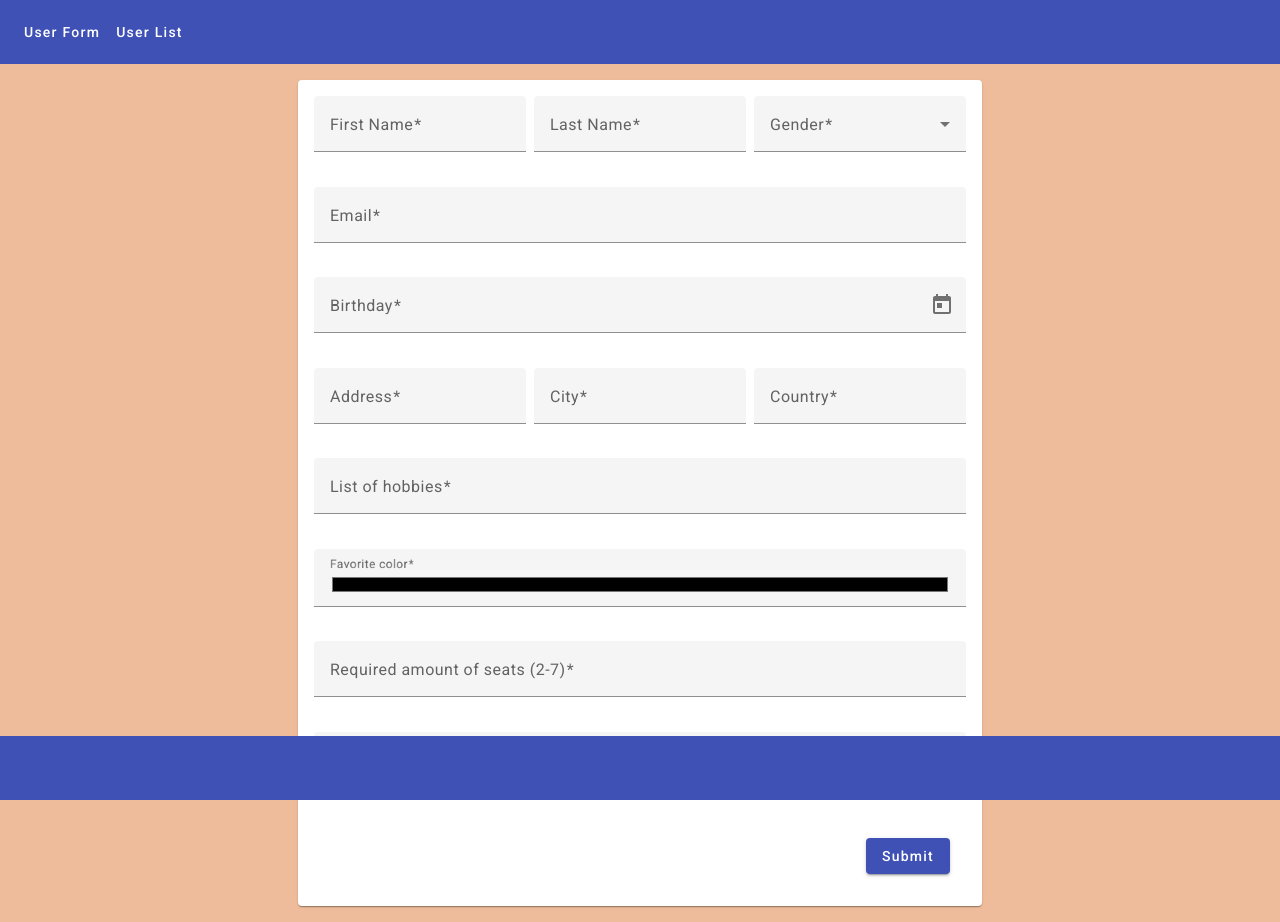
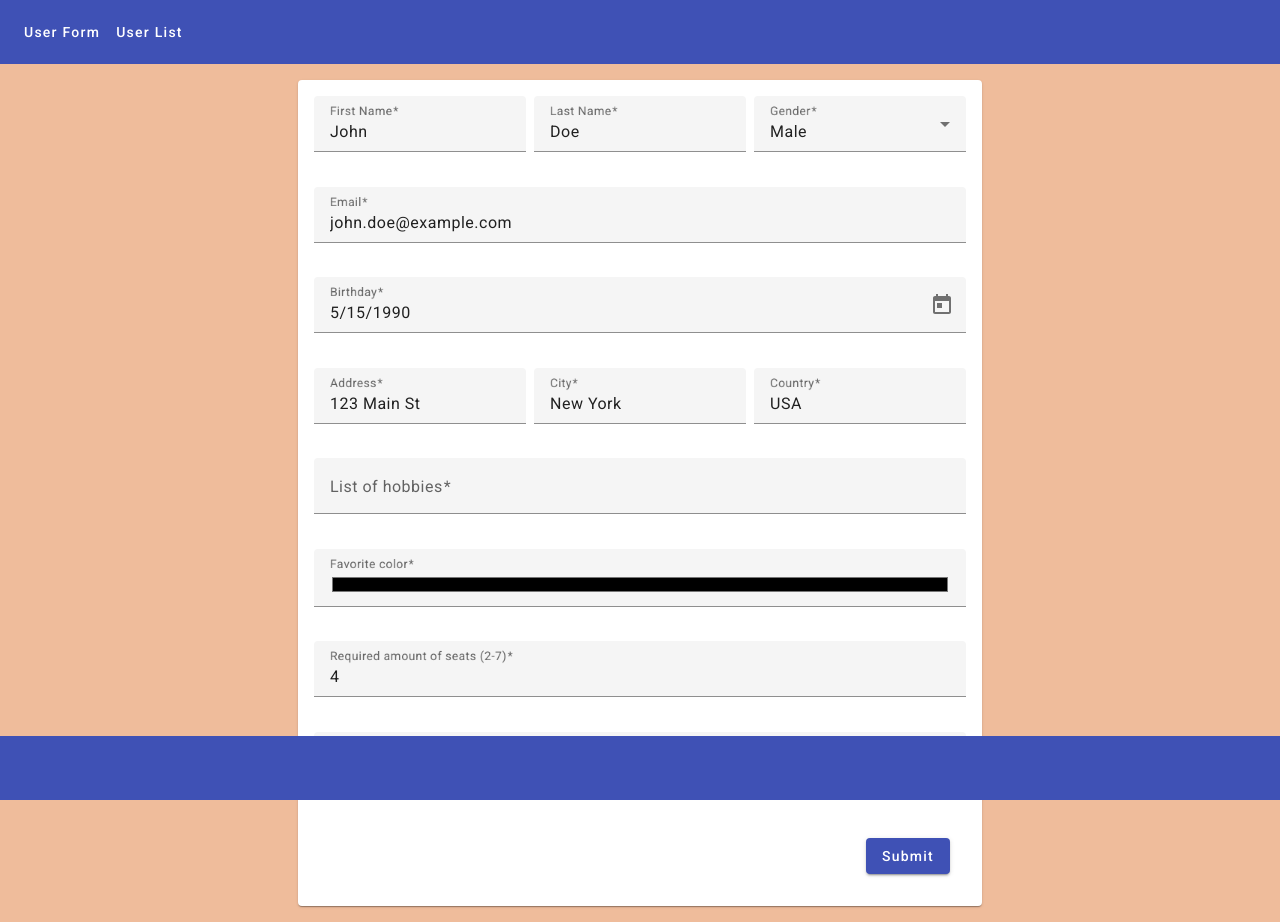
Before and after one commit to YuvalTzoor/AutoMatchAI, an Angular app: page / in a window 1280 px wide. Built offline with nearby package versions, Linux system fonts and the light colour scheme.

Commit message:
Update user data initialization and saving logic in UserForm component and saving to local storage

```diff
--- a/src/app/pages/userForm/UserForm.component.ts
+++ b/src/app/pages/userForm/UserForm.component.ts
@@ -46,20 +46,35 @@ export class UserFormComponent implements OnInit {
   maxDate: Date;
   userForm: FormGroup;
   defaultColor: string = '#000000';
+  // user: User = {
+  //   firstName: '',
+  //   lastName: '',
+  //   gender: '',
+  //   email: '',
+  //   birthday: '',
+  //   address: '',
+  //   city: '',
+  //   country: '',
+  //   hobbies: [],
+  //   favoriteColor: this.defaultColor,
+  //   seats: '',
+  //   motorType: '',
+  // };
   user: User = {
-    firstName: '',
-    lastName: '',
-    gender: '',
-    email: '',
-    birthday: '',
-    address: '',
-    city: '',
-    country: '',
-    hobbies: [],
-    favoriteColor: this.defaultColor,
-    seats: '',
-    motorType: '',
+    firstName: 'John',
+    lastName: 'Doe',
+    gender: 'male',
+    email: 'john.doe@example.com',
+    birthday: new Date('1990-05-15') as unknown as string,
+    address: '123 Main St',
+    city: 'New York',
+    country: 'USA',
+    hobbies: ['reading', 'painting', 'hiking'],
+    favoriteColor: this.defaultColor, // Assuming defaultColor is '#000000' (black)
+    seats: '4',
+    motorType: 'electric',
   };
+
   hobbies: string[] = [];
   readonly separatorKeysCodes = [ENTER, COMMA] as const;
   //keywords = [''];
@@ -159,7 +174,7 @@ export class UserFormComponent implements OnInit {
   }
 
   ngOnInit() {
-    // Component initialization logic
+    //will add demo data to the form
   }
 
   // selected(
@@ -198,6 +213,11 @@ export class UserFormComponent implements OnInit {
       // Update the user object with the form values
       this.user = this.userForm.value;
       console.log('Saving user:', this.user);
+      //will save the user to the local storage in users key
+      let users = JSON.parse(localStorage.getItem('users') || '[]');
+      users.push(this.user);
+      localStorage.setItem('users', JSON.stringify(users));
+
     } else {
       console.log('Form is invalid');
       // Mark all form controls as touched to trigger validation messages
```
